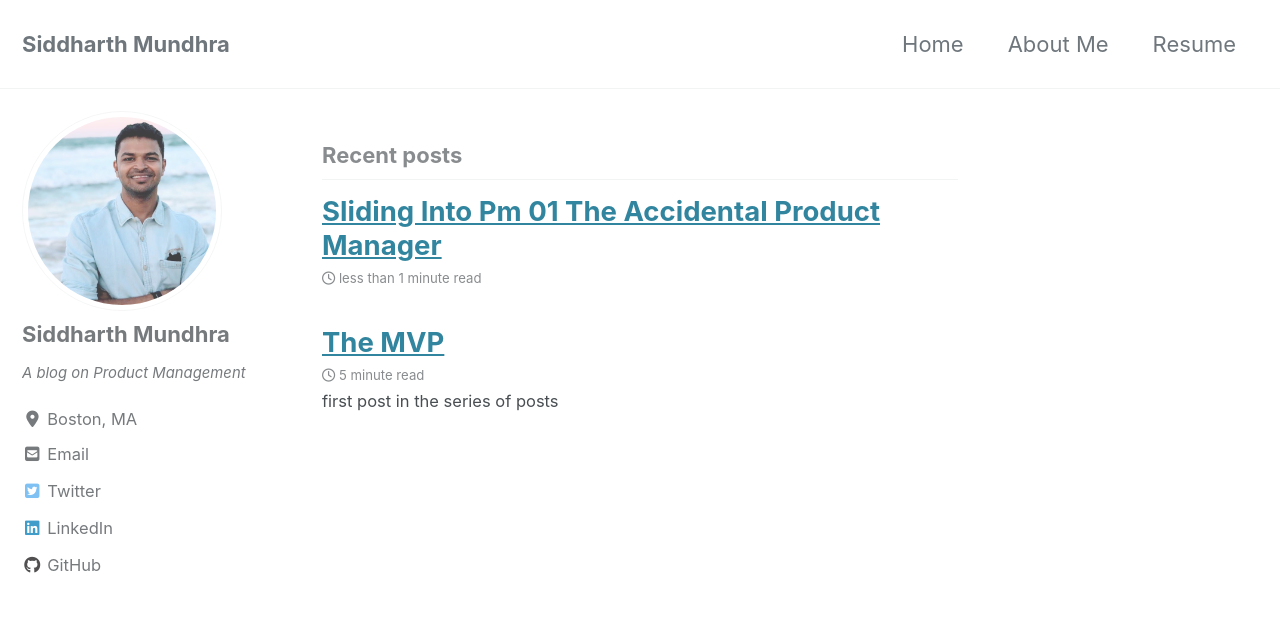
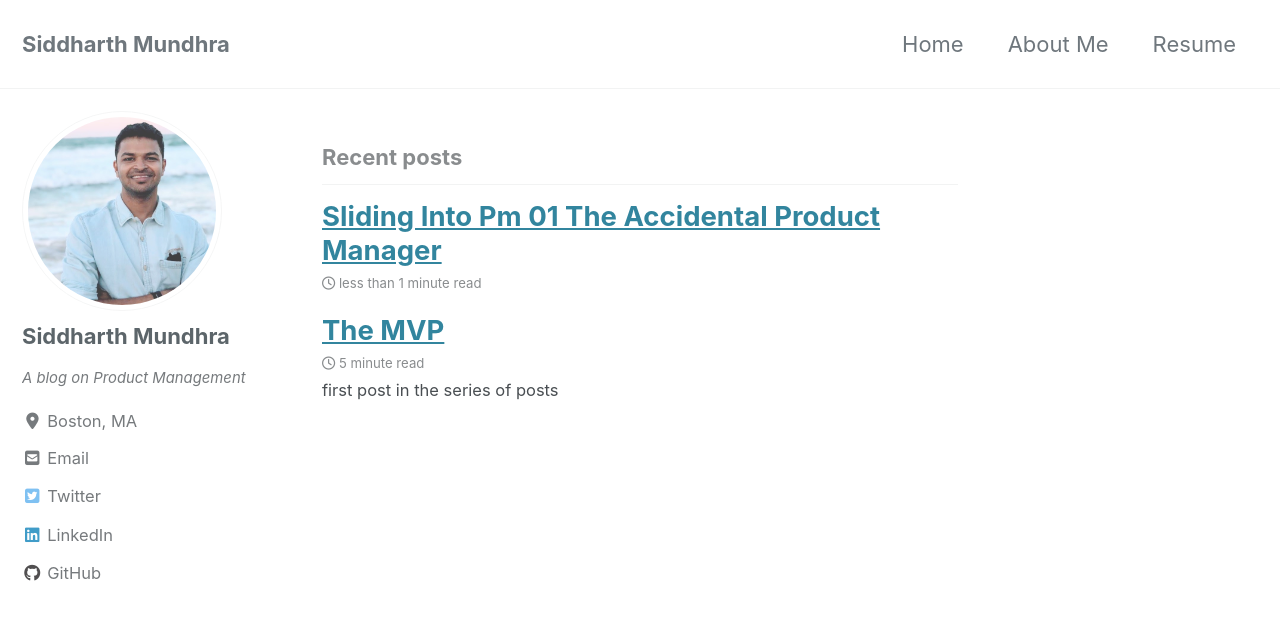
Before and after one commit to sidmundhra/sidmundhra.github.io, a Jekyll site: the page built from index.html, in a window 1280 px wide and 900 px high. Shown: the top 620 px of the window. Built offline with Jekyll 4.4.1, drawn with Linux system fonts in a browser that asks for light colours; cached includes are drawn as plain includes; nearby versions of some CDN libraries; the list of posts is cut into pages by our own code.

Commit message:
playing with sth

```diff
--- a/_sass/minimal-mistakes/_base.scss
+++ b/_sass/minimal-mistakes/_base.scss
@@ -27,10 +27,11 @@ h3,
   h4,
   h5,
   h6 {
-  margin: 1.3em 0 0.5em;
-  line-height: 1.2;
+    margin: 0.7em 0 0.7em;
+    line-height: 1.4;
     font-family: $header-font-family;
     font-weight: bold;
+    color: $base00;
   }
 
   h1 {
@@ -64,7 +65,8 @@ small,
   }
 
   p {
-  margin-bottom: 1.5em;
+    margin-bottom: 1.2em;
+
   }
 
   u,
@@ -107,11 +109,13 @@ abbr[data-original-title] {
   /* blockquotes */
 
   blockquote {
-  margin: 2em 1em 2em 0;
+    margin: 2em 1em 2em 2em;
     padding-left: 1em;
     padding-right: 1em;
     font-style: italic;
-  border-left: 0.25em solid $primary-color;
+    border-left: 0.25em solid $base00;
+    font-size: 0.85em;
+    text-align: justify;
 
     cite {
       font-style: italic;
@@ -153,7 +157,8 @@ code,
   kbd,
   samp,
   pre {
-  font-family: $monospace;
+    font-family: $monospace, $serif;
+    font-size: 0.95em;
   }
 
   pre {
@@ -167,7 +172,7 @@ figcaption > code,
   td > code {
     padding-top: 0.1rem;
     padding-bottom: 0.1rem;
-  font-size: 0.8em;
+    font-size: 0.9em;
     background: $code-background-color;
     border-radius: $border-radius;
 
@@ -184,21 +189,24 @@ hr {
     display: block;
     margin: 1em 0;
     border: 0;
-  border-top: 1px solid $border-color;
+    border-top: 2px solid $border-color;
   }
 
   /* lists */
 
   ul li,
   ol li {
-  margin-bottom: 0.5em;
+    margin-bottom: 0.6em;
   }
 
   li ul,
   li ol {
-  margin-top: 0.5em;
+    margin-top: 0.6em;
   }
 
+  ul li {
+    list-style-type: circle;
+  }
   /*
      Media and embeds
      ========================================================================== */
@@ -213,12 +221,12 @@ figure {
     -webkit-box-align: start;
     align-items: flex-start;
     flex-wrap: wrap;
-  margin: 2em 0;
+    margin: 0.5em 0;
 
     img,
     iframe,
     .fluid-width-video-wrapper {
-    margin-bottom: 1em;
+      margin-bottom: 0.5em;
     }
 
     img {
```
Lines whose indentation alone changed are shown as unchanged.
